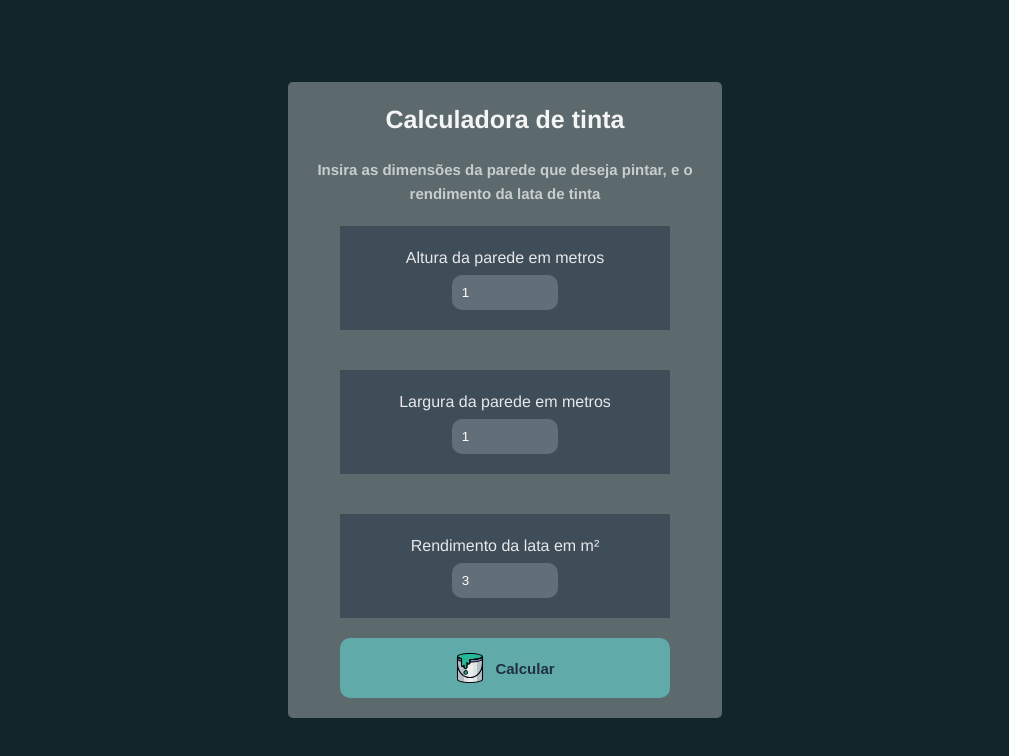
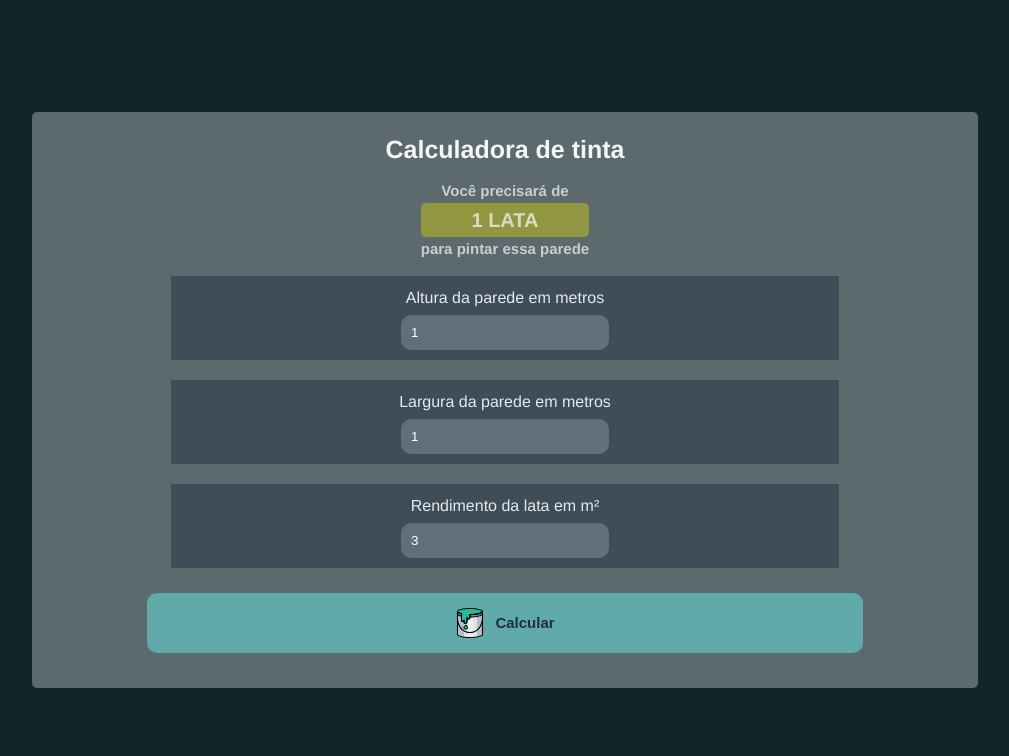
Before and after one commit to Louie-Cipher/baldes-tinta-calculadora, a React (Vite) app: page / in a window 1280 px wide. Both pictures are taken after a click on the button "Calcular". Shown: the top 756 px of the page, without its empty margins (135-1144 px from the left). Built offline with nearby package versions, Linux system fonts and the light colour scheme.

Commit message:
mudanças na estilização (de novo)

```diff
--- a/src/App.styles.ts
+++ b/src/App.styles.ts
@@ -2,6 +2,7 @@ import styled from 'styled-components';
 
 export const Container = styled.div`
     display: flex;
+    width: 100vw;
     flex-direction: column;
     align-items: center;
     justify-content: center;
@@ -11,7 +12,7 @@ export const ContentArea = styled.div`
     display: flex;
     flex-direction: column;
     align-items: center;
-    padding: 10px;
+    padding: 25px;
     width: 70%;
     background-color: #ffffff50;
     border-radius: 5px;
@@ -21,20 +22,30 @@ export const Title = styled.h1`
     font-size: 25px;
     font-weight: 700;
     color: #ffffffee;
-    margin: 15px;
+    margin: 0;
 `;
 
 export const Description = styled.h2`
     font-size: 15px;
     text-align: center;
     color: #ffffffaa;
+    border-radius: 5px;
+    padding: 5px;
     margin-bottom: 0;
+`;
+
+export const Highlight = styled.div`
+    font-size: 20px;
+    background-color: #baba2090;
+    padding: 5px;
+    border-radius: 5px;
+    border: 0;
 `;
 
 export const FormArea = styled.div`
     background-color: #304050aa;
-    padding: 20px;
-    margin: 20px;
+    padding: 10px 20px;
+    margin: 10px 0;
     width: 70%;
     align-items: center;
     justify-content: center;
@@ -62,11 +73,12 @@ export const CalcButton = styled.button`
     font-size: 15px;
     border: 0;
     padding: 15px;
+    margin-top: 15px;
+    margin-bottom: 10px;
     width: 80%;
-    margin-bottom: 10px;
     border-radius: 10px;
-    :hover {
-        background-color: #509090;
+    :active {
+        background-color: #aa9090;
         font-size: 18px;
     }
 `;
--- a/src/App.tsx
+++ b/src/App.tsx
@@ -5,11 +5,12 @@ function App() {
     const [height, setHeight] = useState(1);
     const [width, setWidth] = useState(1);
     const [metersPerBucket, setMetersPerBucket] = useState(3);
+    const [result, setResult] = useState(0);
 
     function calculate() {
         let area = width * height;
         let buckets = Math.ceil(area / metersPerBucket);
-        alert(`Essa parede possui ${area}m²\nvocê precisará de ${buckets} lata${buckets > 1 ? 's' : ''} para pinta-la`);
+        setResult(buckets);
     }
 
     return (
@@ -17,7 +18,18 @@ function App() {
             <Comp.ContentArea>
                 <Comp.Title>Calculadora de tinta</Comp.Title>
 
-                <Comp.Description>Insira as dimensões da parede que deseja pintar, e o rendimento da lata de tinta</Comp.Description>
+                {
+                    result !== 0
+                        ? <Comp.Description>
+                            Você precisará de
+                            <Comp.Highlight>{result} LATA{result > 1 ? 'S' : ''}</Comp.Highlight>
+                            para pintar essa parede
+                        </Comp.Description>
+
+                        : <Comp.Description>
+                            Insira as dimensões da parede que deseja pintar, e o rendimento da lata de tinta
+                        </Comp.Description>
+                }
 
                 <Comp.FormArea>
                     Altura da parede em metros
```
